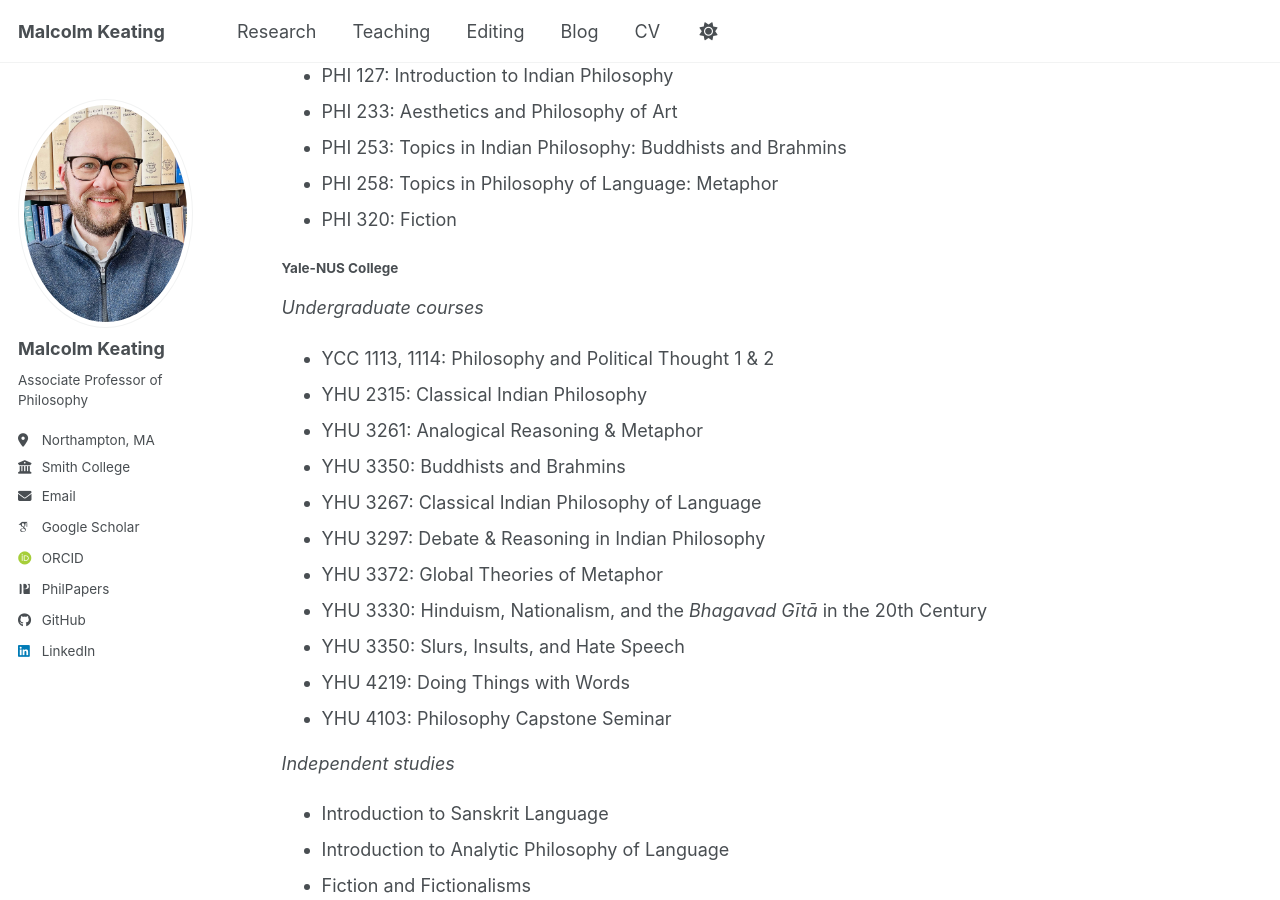
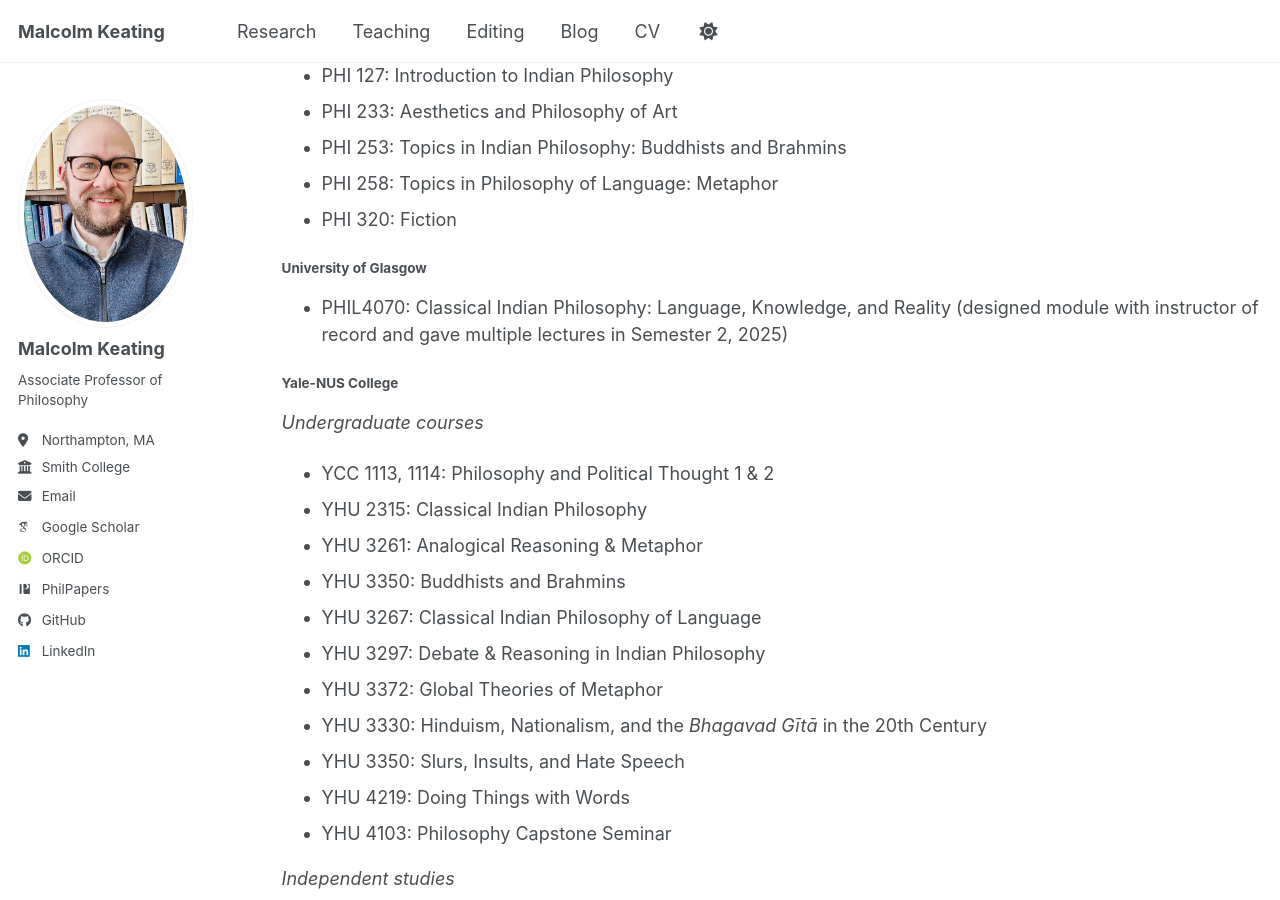
Before and after one commit to malcolmkeating/malcolmkeating.github.io, a Jekyll site: the page built from _pages/cv.md, in a window 1280 px wide and 900 px high, scrolled down 9597 px. Built offline with Jekyll 4.4.1, drawn with Linux system fonts in a browser that asks for light colours; some web fonts are replaced; a script bundle is joined from its source files by our own code; library files that are not in the unit come from our copies.

Commit message:
Update cv.md
added glasgow course

```diff
--- a/_pages/cv.md
+++ b/_pages/cv.md
@@ -429,6 +429,10 @@ Philosophers and Philosophies.
 + PHI 258: Topics in Philosophy of Language: Metaphor
 + PHI 320: Fiction
 
+#### University of Glasgow
+
++ PHIL4070: Classical Indian Philosophy: Language, Knowledge, and Reality (designed module with instructor of record and gave multiple lectures in Semester 2, 2025)
+
 #### Yale-NUS College
 
 *Undergraduate courses*
```
